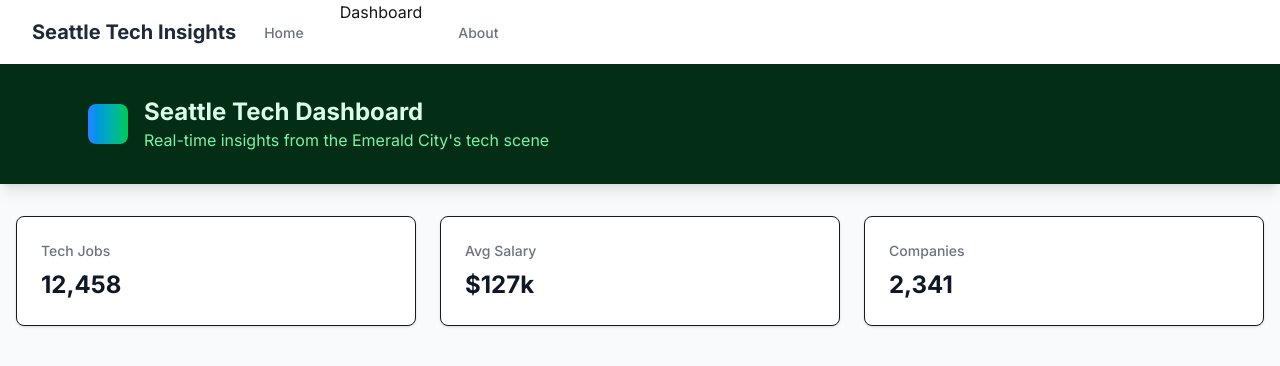
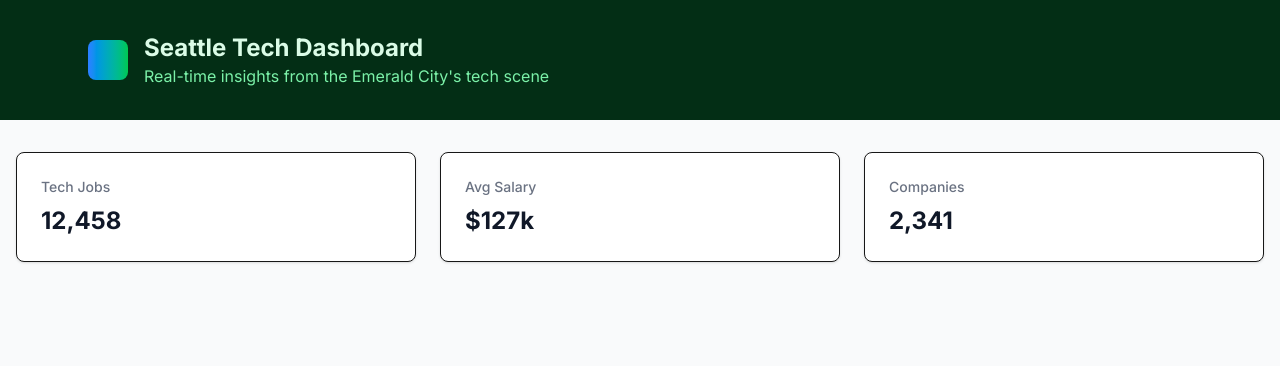
Before and after one commit to DevenPatel19/Seattle-Tech-Dashboard, a Next.js app: page / in a window 1280 px wide. Shown: the top 366 px of the page. Built offline with nearby package versions, Linux system fonts and the light colour scheme.

Commit message:
refactor: fix component architecture by moving Header from layout to page level
- Remove Header from root layout to prevent duplicate rendering
- Maintain Header only in home page for proper component hierarchy
- Improve Next.js architectural patterns for scalability"

```diff
--- a/src/app/layout.tsx
+++ b/src/app/layout.tsx
@@ -1,8 +1,6 @@
-// app/layout.tsx
 import type { Metadata } from 'next';
 import { Inter } from 'next/font/google';
 import './globals.css';
-import Header from '../components/ui/Header';
 
 const inter = Inter({ subsets: ['latin'] });
 
@@ -19,7 +17,7 @@ export default function RootLayout({
   return (
     <html lang="en">
       <body className={inter.className}>
-        <Header />
+        {/* Header is here so it appears on every page */}
         {children}
       </body>
     </html>
--- a/src/app/page.tsx
+++ b/src/app/page.tsx
@@ -1,25 +1,13 @@
-import StatsGrid from '../components/dashboard/StatsGrid';
+import Header from '@/components/ui/Header';
+import StatsGrid from '@/components/dashboard/StatsGrid';
 
 export default function Home() {
   return (
+    <>
+      <Header />
     <main className="min-h-screen bg-gray-50">
-      <header className="bg-green-950 shadow-lg">
-        <div className="max-w-6xl mx-auto px-6 py-8">
-          <div className="flex items-center space-x-4">
-            <div className="w-10 h-10 bg-gradient-to-r from-blue-500 to-green-500 rounded-lg"></div>
-            <div>
-              <h1 className="text-2xl font-bold text-green-100">
-                Seattle Tech Dashboard
-              </h1>
-              <p className="text-green-300">
-                Real-time insights from the Emerald City&apos;s tech scene
-              </p>
-            </div>
-          </div>
-        </div>
-      </header>
-
-     <StatsGrid />
+      <StatsGrid />
     </main>
+    </>
   );
 }
--- a/src/components/ui/Header.tsx
+++ b/src/components/ui/Header.tsx
@@ -1,28 +1,16 @@
-// components/Header.tsx
-import Link from 'next/link';
-
 export default function Header() {
   return (
-    <header className="bg-white shadow-sm">
-      <div className="max-w-7xl mx-auto px-4 sm:px-6 lg:px-8">
-        <div className="flex justify-between h-16">
-          <div className="flex">
-            <div className="flex-shrink-0 flex items-center">
-              <Link href="/" className="text-xl font-bold text-gray-800">
-                Seattle Tech Insights
-              </Link>
-            </div>
-            <nav className="hidden sm:ml-6 sm:flex sm:space-x-8">
-              <Link href="/" className="border-transparent text-gray-500 hover:border-gray-300 hover:text-gray-700 inline-flex items-center px-1 pt-1 border-b-2 text-sm font-medium">
-                Home
-              </Link>
-              <Link href="/dashboard">
-                  Dashboard
-              </Link>
-              <Link href="/about" className="border-transparent text-gray-500 hover:border-gray-300 hover:text-gray-700 inline-flex items-center px-1 pt-1 border-b-2 text-sm font-medium">
-                  About
-              </Link>
-            </nav>
+    <header className="bg-green-950 shadow-lg hover:shadow-xl transition-shadow duration-300">
+      <div className="max-w-6xl mx-auto px-6 py-8">
+        <div className="flex items-center space-x-4">
+          <div className="w-10 h-10 bg-gradient-to-r from-blue-500 to-green-500 rounded-lg"></div>
+          <div>
+            <h1 className="text-2xl font-bold text-green-100">
+              Seattle Tech Dashboard
+            </h1>
+            <p className="text-green-300">
+              Real-time insights from the Emerald City&apos;s tech scene
+            </p>
           </div>
         </div>
       </div>
```
Also changed, not shown: 1 other file (tests, documents, lock files or other folders).
